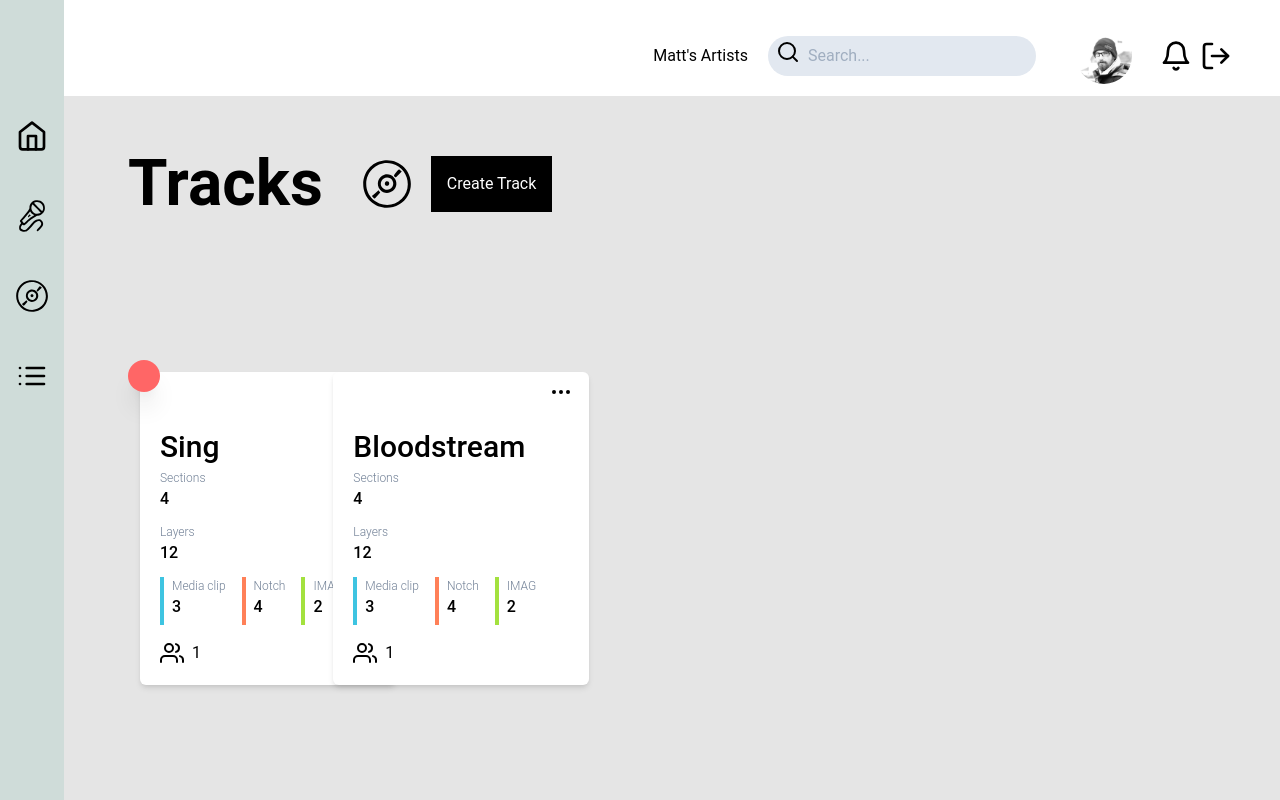
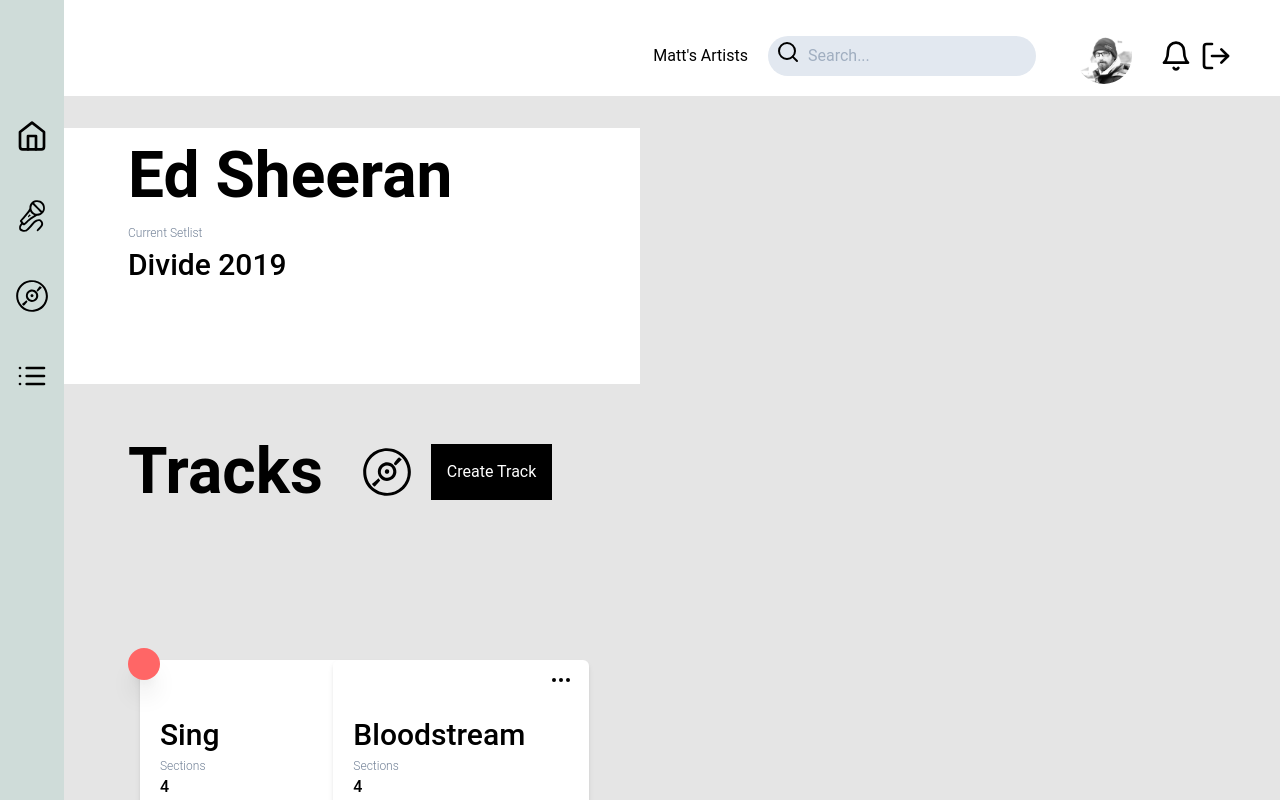
Before and after one commit to HaydenGriffin/Quokka, a React (Create React App) app in the folder frontend/: page /tracks in a window 1280 px wide. Shown: the top 800 px of the page. Built offline with nearby package versions, Linux system fonts and the light colour scheme.

Commit message:
imported artist header

```diff
--- a/frontend/src/Tracks.tsx
+++ b/frontend/src/Tracks.tsx
@@ -3,9 +3,12 @@ import Button from './components/Button';
 import Title from './components/PageTitleHeader';
 import TrackTile from './components/TracksTile';
 import { ReactComponent as TracksIcon } from './assets/icons/record-thicc.svg';
+import Artistheader from './components/ArtistHeader';
 
 export default function Tracks() {
   return (
+    <div>
+      <Artistheader title="Ed Sheeran" setlist="Divide 2019" />
       <div className="pl-32">
         <Title title="Tracks">
           <TracksIcon className="w-12 h-12 mr-5" />
@@ -34,5 +37,6 @@ export default function Tracks() {
           />
         </div>
       </div>
+    </div>
   );
 }
```
Lines whose indentation alone changed are shown as unchanged.
